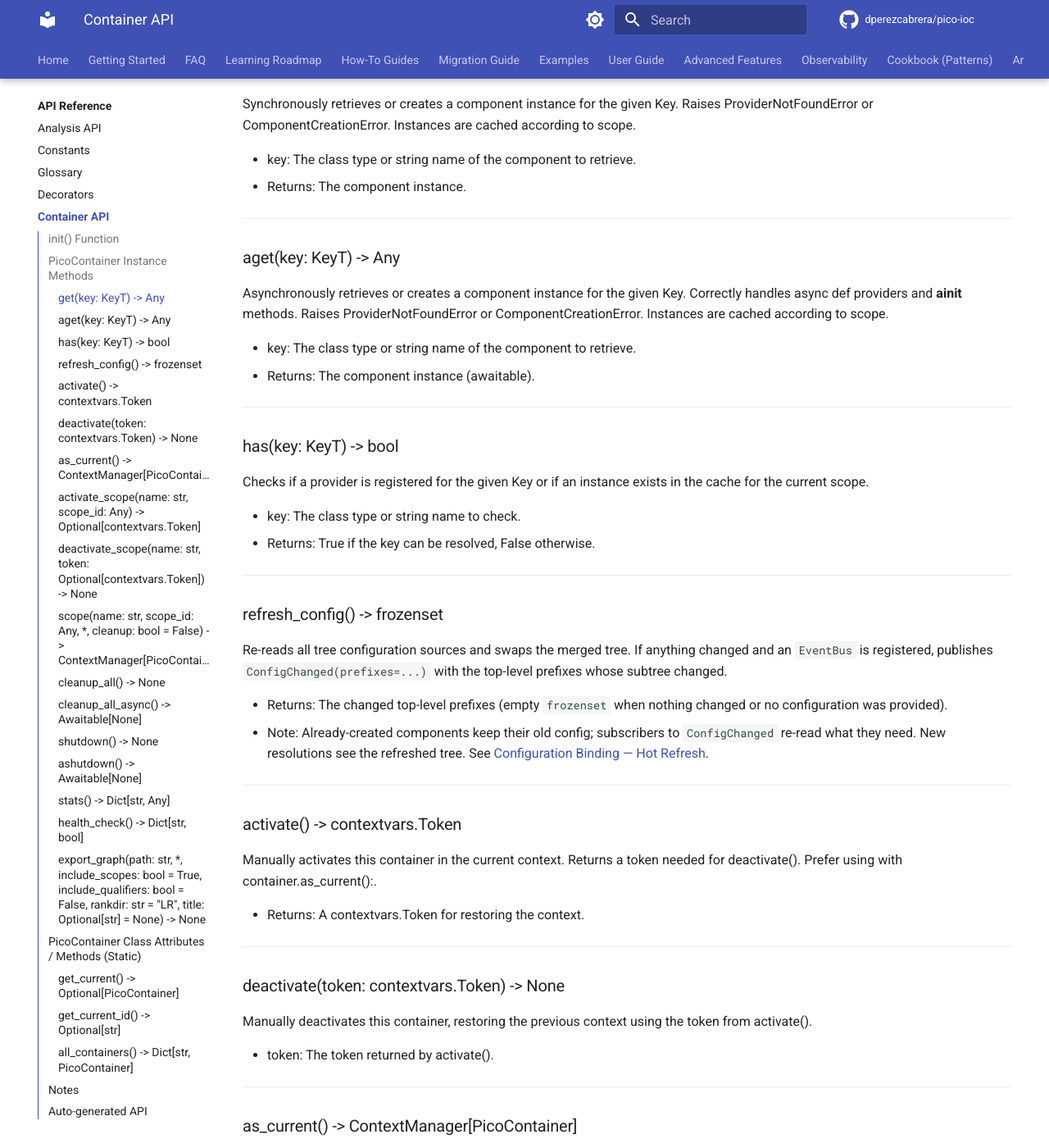
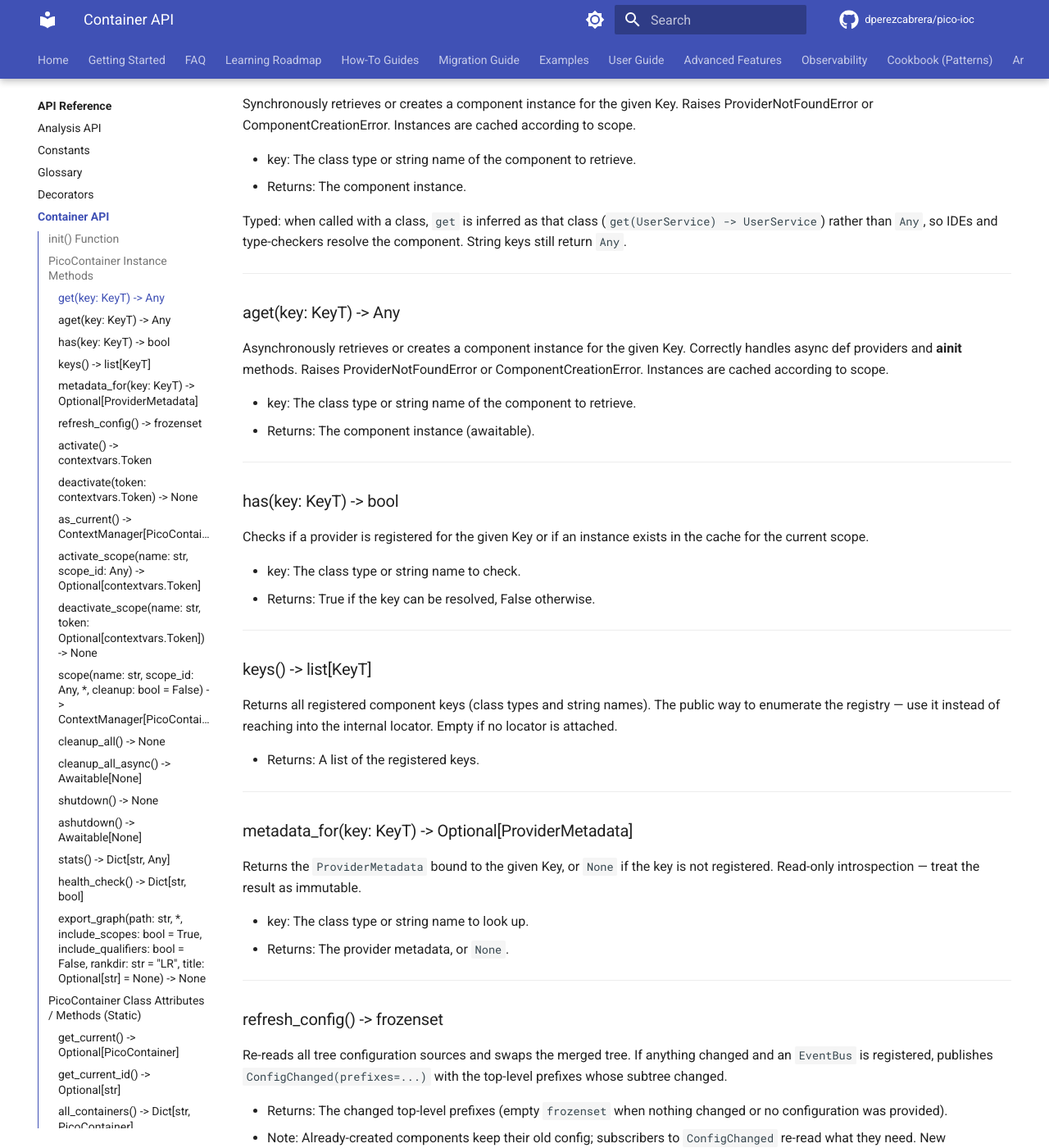
Before and after one commit to dperezcabrera/pico-ioc, an MkDocs documentation site: the page built from docs/api-reference/container.md, in a window 1280 px wide and 1400 px high, scrolled down 1683 px. Shown: the whole window at 82% size. Built offline with MkDocs 1.6.1 and Material for MkDocs 9.7.7, drawn with Linux system fonts in a browser that asks for light colours; comment, search, counter and statistics services are not loaded.

Commit message:
chore(release): v2.4.0 - typed resolution and public introspection

```diff
--- a/docs/api-reference/container.md
+++ b/docs/api-reference/container.md
@@ -58,6 +58,8 @@ Synchronously retrieves or creates a component instance for the given Key. Raise
 - key: The class type or string name of the component to retrieve.
 - Returns: The component instance.
 
+Typed: when called with a class, `get` is inferred as that class (`get(UserService) -> UserService`) rather than `Any`, so IDEs and type-checkers resolve the component. String keys still return `Any`.
+
 ---
 
 ### aget(key: KeyT) -> Any
@@ -75,6 +77,23 @@ Checks if a provider is registered for the given Key or if an instance exists in
 
 - key: The class type or string name to check.
 - Returns: True if the key can be resolved, False otherwise.
+
+---
+
+### keys() -> list[KeyT]
+
+Returns all registered component keys (class types and string names). The public way to enumerate the registry — use it instead of reaching into the internal locator. Empty if no locator is attached.
+
+- Returns: A list of the registered keys.
+
+---
+
+### metadata_for(key: KeyT) -> Optional[ProviderMetadata]
+
+Returns the `ProviderMetadata` bound to the given Key, or `None` if the key is not registered. Read-only introspection — treat the result as immutable.
+
+- key: The class type or string name to look up.
+- Returns: The provider metadata, or `None`.
 
 ---
 
```
Also changed, not shown: AGENTS.md (+1 -1 lines), CHANGELOG.md (+20 -0 lines), README.md (+2 -0 lines).
